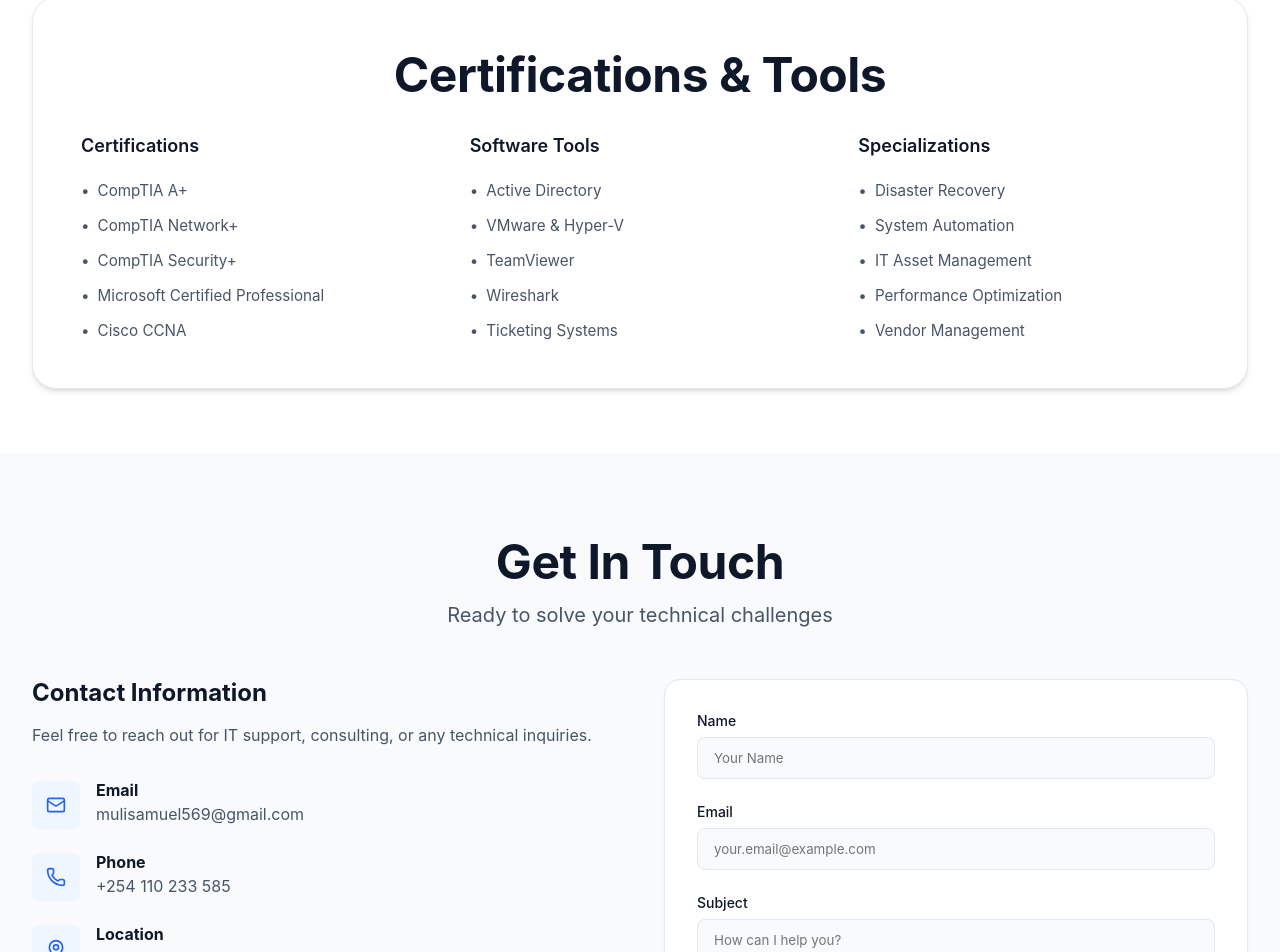
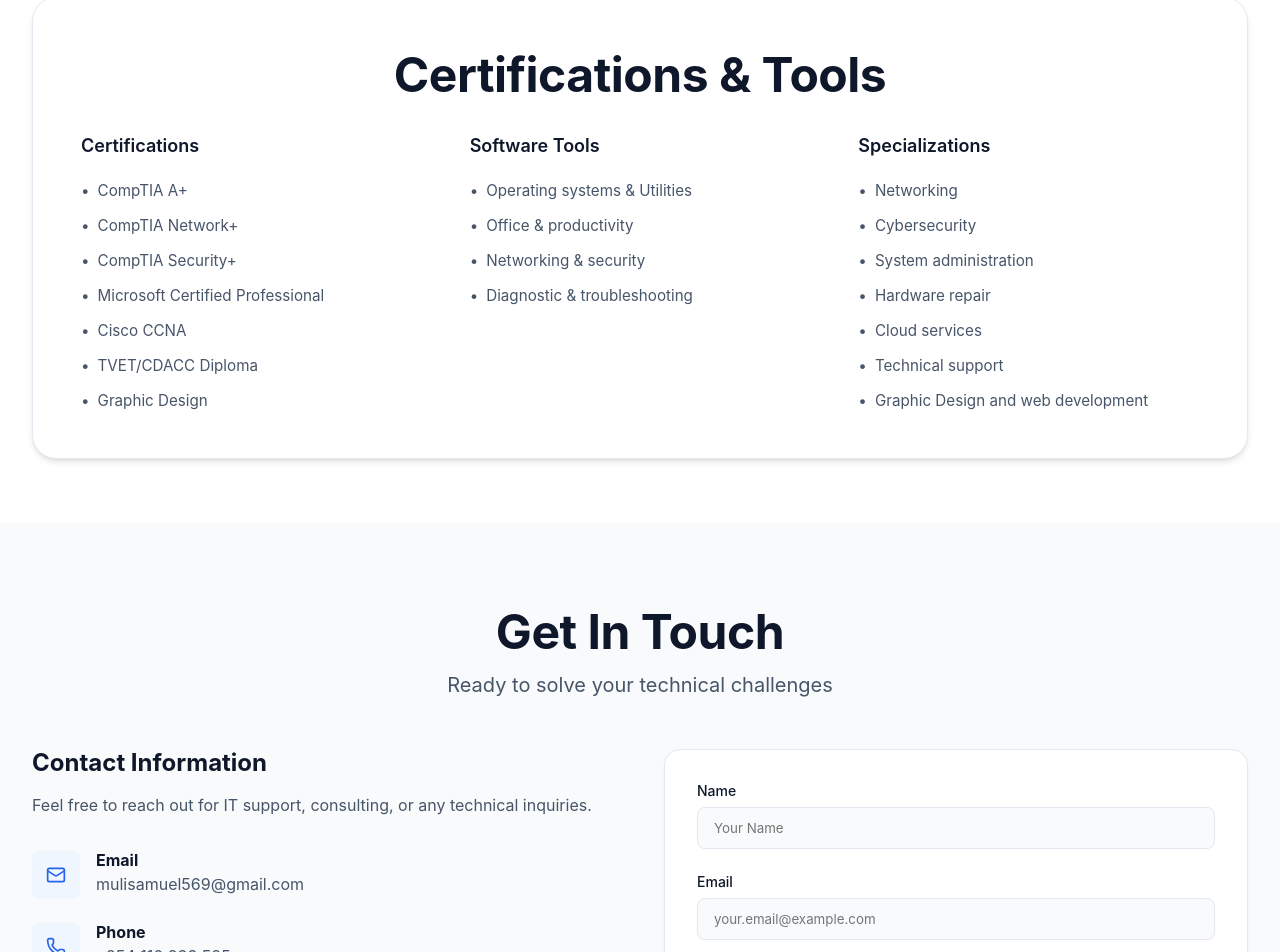
Before and after one commit to SPECIALIST301/sam-portfolio, a React (Vite) app: page / in a window 1280 px wide. Shown: the part 4435-5387 px from the top of the page. Built offline with nearby package versions, Linux system fonts and the light colour scheme.

Commit message:
Update Certifications.tsx

```diff
--- a/src/sections/Certifications.tsx
+++ b/src/sections/Certifications.tsx
@@ -19,28 +19,31 @@ const Certifications: React.FC = () => {
                                 <li><span>•</span> CompTIA Security+</li>
                                 <li><span>•</span> Microsoft Certified Professional</li>
                                 <li><span>•</span> Cisco CCNA</li>
+                                <li><span>•</span> TVET/CDACC Diploma</li>
+                                <li><span>•</span> Graphic Design</li>
                             </ul>
                         </div>
 
                         <div className="cert-column">
                             <h3>Software Tools</h3>
                             <ul>
-                                <li><span>•</span> Active Directory</li>
-                                <li><span>•</span> VMware & Hyper-V</li>
-                                <li><span>•</span> TeamViewer</li>
-                                <li><span>•</span> Wireshark</li>
-                                <li><span>•</span> Ticketing Systems</li>
+                                <li><span>•</span> Operating systems & Utilities</li>
+                                <li><span>•</span> Office & productivity</li>
+                                <li><span>•</span> Networking & security</li>
+                                <li><span>•</span> Diagnostic & troubleshooting</li>
                             </ul>
                         </div>
 
                         <div className="cert-column">
                             <h3>Specializations</h3>
                             <ul>
-                                <li><span>•</span> Disaster Recovery</li>
-                                <li><span>•</span> System Automation</li>
-                                <li><span>•</span> IT Asset Management</li>
-                                <li><span>•</span> Performance Optimization</li>
-                                <li><span>•</span> Vendor Management</li>
+                                <li><span>•</span> Networking</li>
+                                <li><span>•</span> Cybersecurity</li>
+                                <li><span>•</span> System administration</li>
+                                <li><span>•</span> Hardware repair</li>
+                                <li><span>•</span> Cloud services</li>
+                                <li><span>•</span> Technical support</li>
+                                <li><span>•</span> Graphic Design and web development</li>
                             </ul>
                         </div>
                     </div>
```
